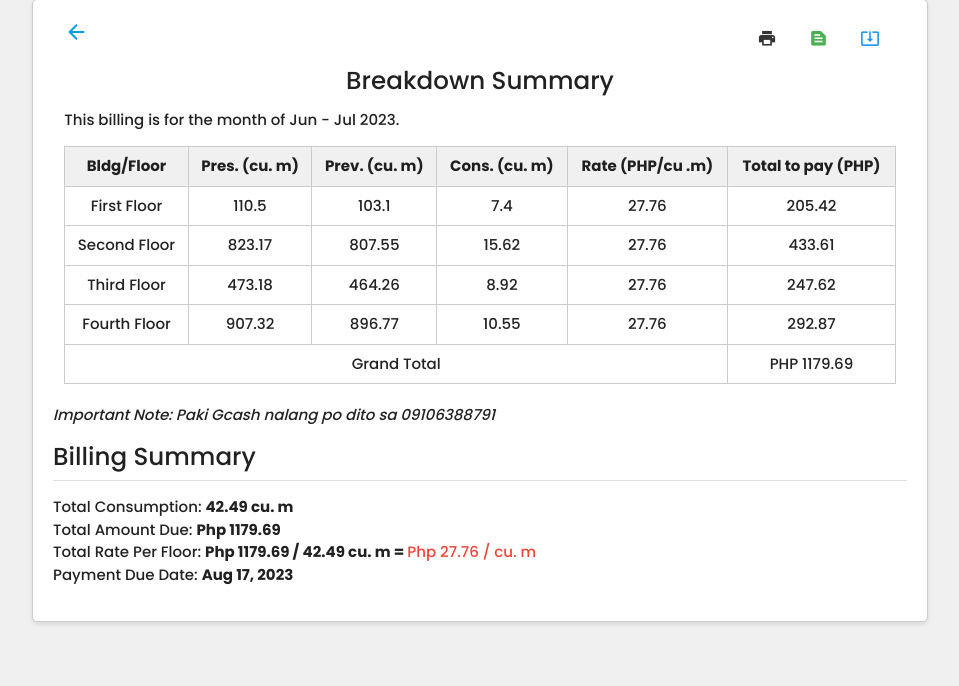
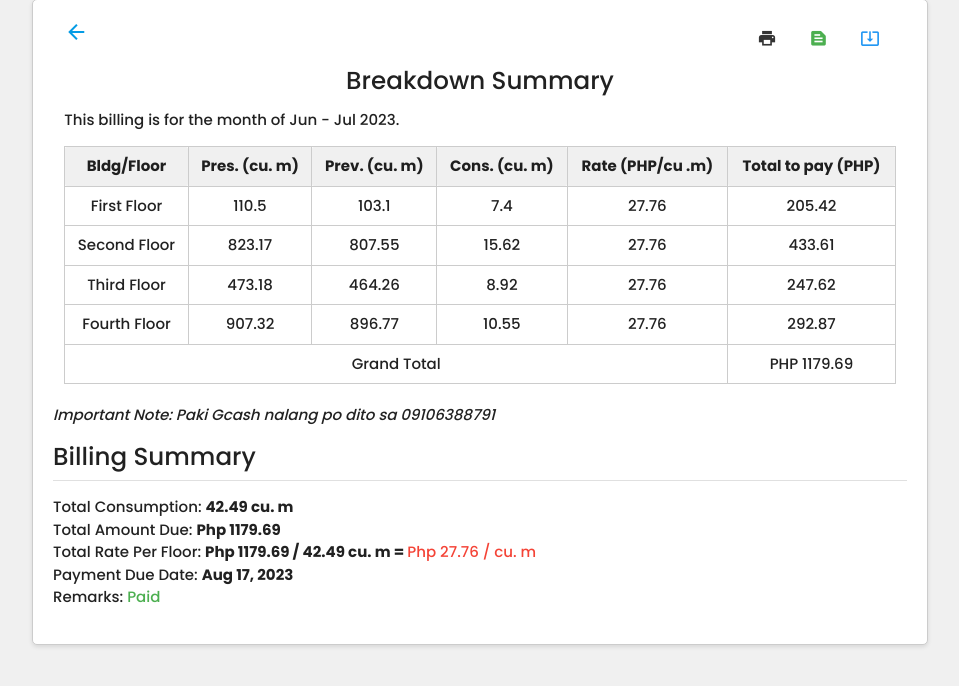
Before and after one commit to jeraldnellas/water_billing_system, a PHP site: page /view_record_details.php?id=27 in a window 1280 px wide. Shown: the part 41-727 px from the top of the page, without its empty margins (160-1119 px from the left). Run offline with PHP 8.4, Linux system fonts and the light colour scheme; data that the repository does not hold is empty.

Commit message:
Update view_record_details.php

```diff
--- a/view_record_details.php
+++ b/view_record_details.php
@@ -140,6 +140,7 @@ $row = mysqli_fetch_assoc($result);
             <li>Total Amount Due: <b> <?php echo 'Php '?><?php echo $row ['total_amount_due']?></b></li>
             <li>Total Rate Per Floor: <b><?php echo 'Php '?><?php echo $row ['total_amount_due']." / ". $row['total_cubic']." cu. m"." = "?></b><?php echo '<span class="red-text">'. " Php ".$row['grand_total_cubic']." / cu. m" .'</span>'?></li>
             <li>Payment Due Date: <b><?php echo $row['payment_due_date']?></b></li>
+            <li>Remarks: <span class="green-text"><?php echo $row['remarks']?></span></li>
         </ul>
     </div>
   </div>
```
